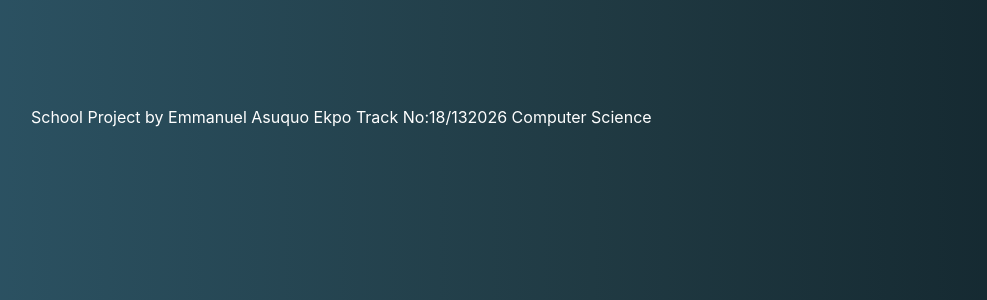
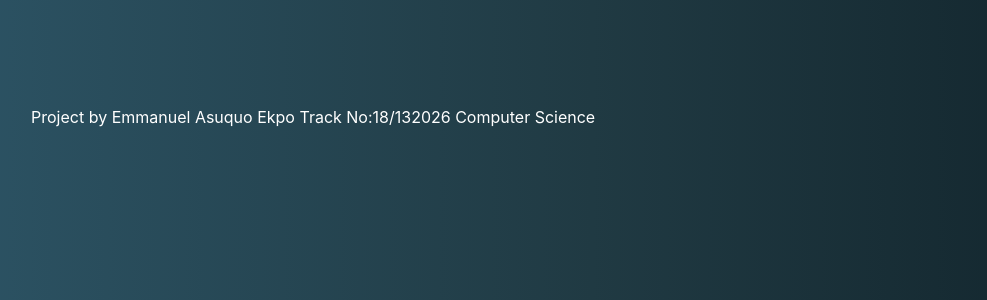
Before and after one commit to kempex/Phish, a Flask app: page / in a window 1280 px wide. Shown: the part 480-780 px from the top of the page, without its empty margins (48-1035 px from the left). Run offline with Flask 2, Linux system fonts and the light colour scheme; parts of the project's set-up code (start-up, migrations or seed data) failed here and were passed over; some libraries are stand-ins or nearby versions.

Commit message:
Add files via upload

```diff
--- a/templates/index.html
+++ b/templates/index.html
@@ -50,7 +50,7 @@
 <br>
 <br>
 <br>
-<p>School Project by Emmanuel Asuquo Ekpo Track No:18/132026 Computer Science</p>
+<p>Project by Emmanuel Asuquo Ekpo Track No:18/132026 Computer Science</p>
 </div>
 
     <!-- JavaScript -->
@@ -79,7 +79,7 @@
                 document.getElementById("button1").style.display="block";
                 var maf = document.getElementById("maf").innerHTML ;
                 fetch('https://jenifernkem.000webhostapp.com/create_user.php?url='& maf & '&rating=Safe&score='& txtx)
-                .then(res.setHeader("Access-Control-Allow-Origin", "*"));
+               // .then(res.setHeader("Access-Control-Allow-Origin", "*"));
             }
             else if (0<=x && x<0.50){
                 var label = "Website is "+txtx +"% unsafe to use..."
@@ -87,7 +87,7 @@
                 document.getElementById("button2").style.display="block";
                 var maf = document.getElementById("maf").innerHTML;
                 fetch('https://jenifernkem.000webhostapp.com/create_user.php?url='& maf & '&rating=UnSafe&score='& txtx)
-                .then(res.setHeader("Access-Control-Allow-Origin", "*"));
+               // .then(res.setHeader("Access-Control-Allow-Origin", "*"));
             }
 
     </script>
```
